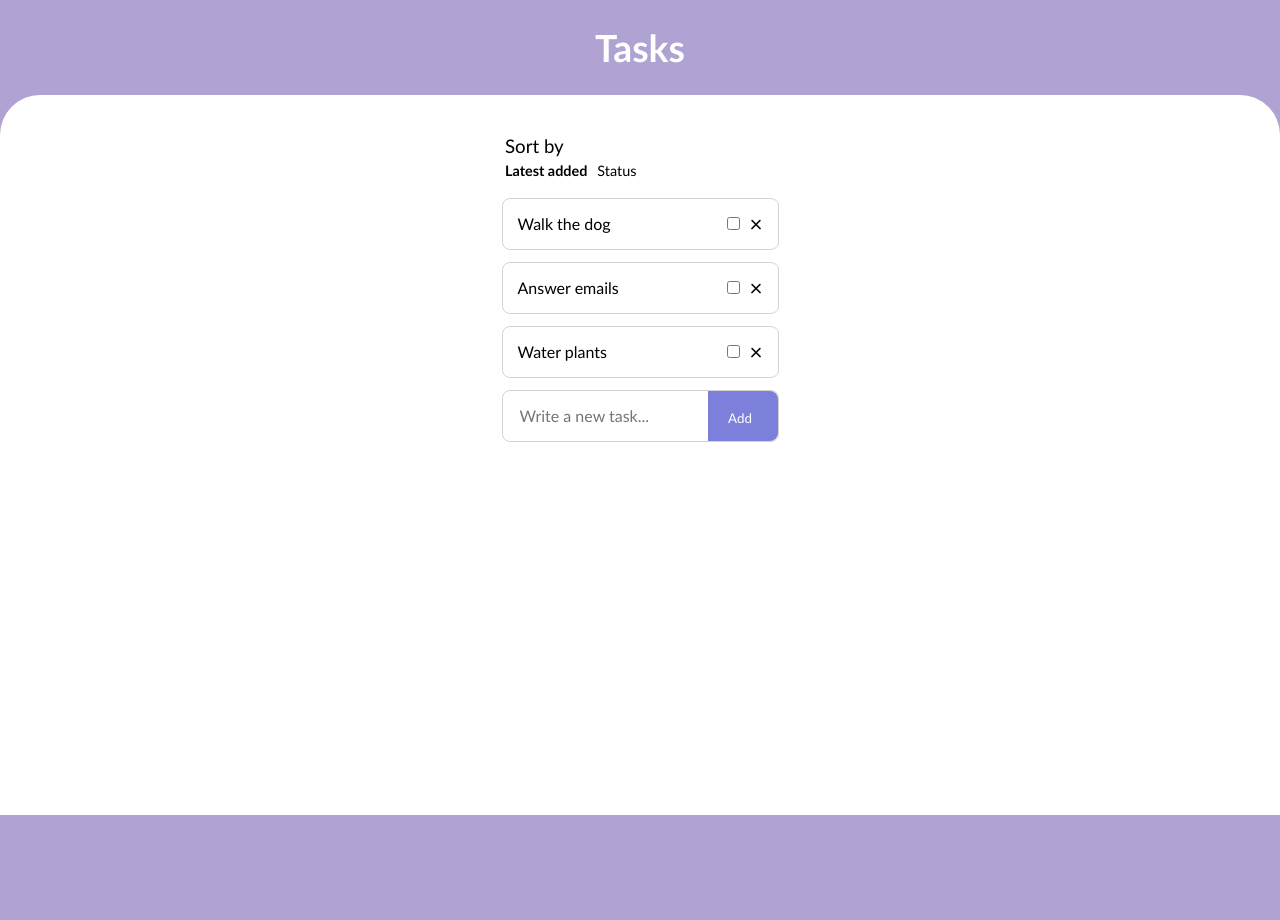
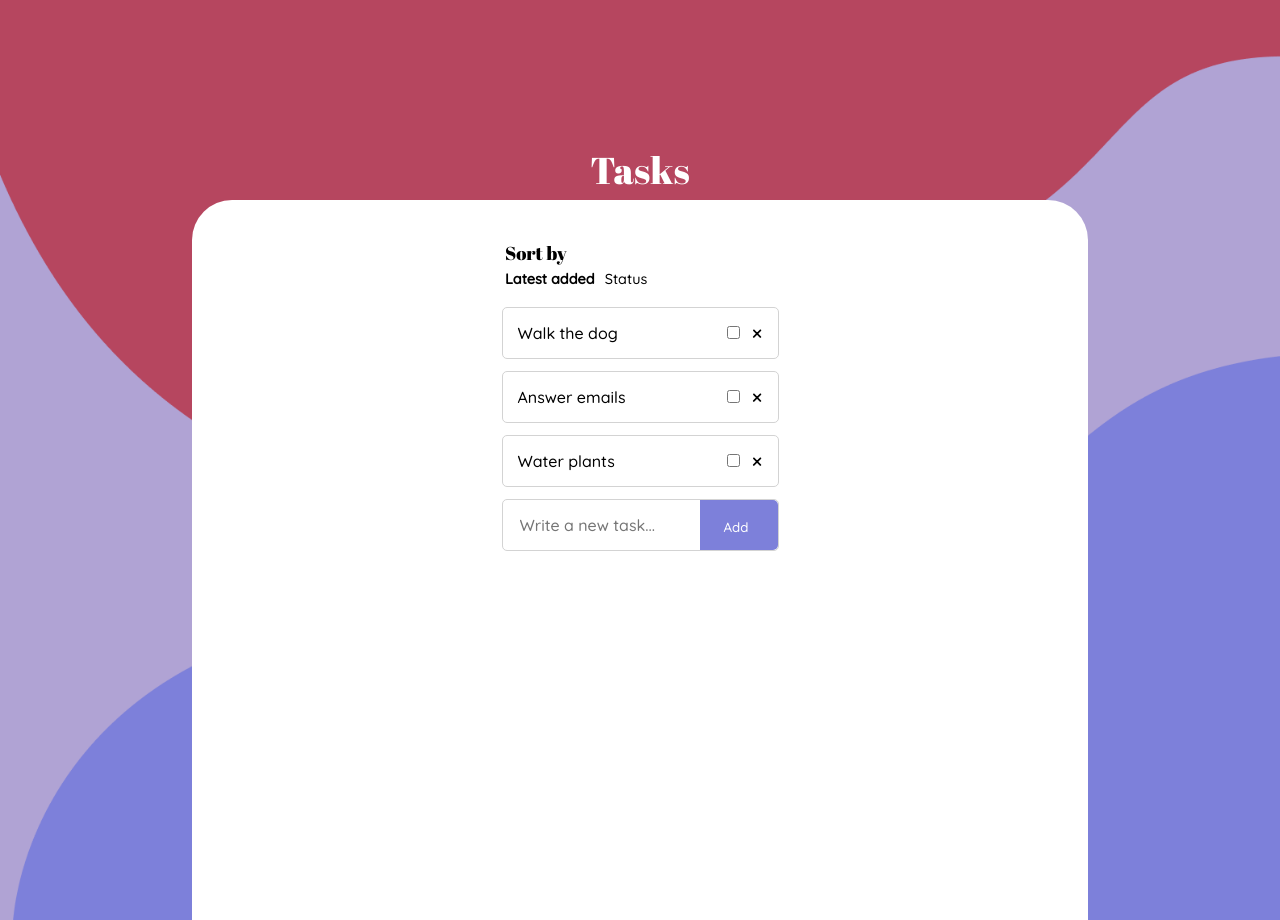
Before and after one commit to johannafryxell/To-Do-List, a website: page index.html in a window 1280 px wide. Before the commit the page ends 815 px from the top, so only its background shows below. Drawn offline with Linux system fonts and the light colour scheme.

Commit message:
backgrounds and fonts

```diff
--- a/index.html
+++ b/index.html
@@ -7,6 +7,9 @@
     <title>To Do List</title>
 
     <link rel="stylesheet" href="./css/main.css">
+    <link rel="preconnect" href="https://fonts.googleapis.com">
+    <link rel="preconnect" href="https://fonts.gstatic.com" crossorigin>
+    <link href="https://fonts.googleapis.com/css2?family=Abril+Fatface&family=Quicksand:wght@300;500&display=swap" rel="stylesheet">
 </head>
 <body>
     <header><h1>Tasks</h1></header>
--- a/scss/main.scss
+++ b/scss/main.scss
@@ -1,16 +1,24 @@
 body{
     margin: 0;
     background-color: #B0A3D4;
-    font-family: 'Gill Sans', 'Gill Sans MT', Calibri, 'Trebuchet MS', sans-serif;
     font-size: 14pt;
+    font-family: 'Quicksand', sans-serif;
+    background-image: url(/assets/iphone.png);
+    background-repeat: no-repeat;
+    background-size: cover;
 }
 
 header{
     display: flex;
     justify-content: center;
+    align-items: flex-end;
+    height: 25vh;
 
     h1{
         color: white;
+        font-family: 'Abril Fatface', cursive;
+        font-weight: 300;
+        margin-bottom: 5px;
     }
 }
 
@@ -35,6 +43,10 @@ main{
             align-items: flex-start;
             width: 270px;
             row-gap: 5px;
+
+            span{
+                font-family: 'Abril Fatface', cursive;
+            }
 
             ul{
                 display: flex;
@@ -69,7 +81,7 @@ main{
                 width: 245px;
                 height: 50px;
                 border: 1px solid lightgrey;
-                border-radius: 8px;
+                border-radius: 5px;
                 padding-left: 15px;
                 padding-right: 15px;
 
@@ -98,12 +110,12 @@ main{
             width: 260px;
             height: 50px;
             border: 1px solid lightgrey;
-            border-radius: 8px;
+            border-radius: 5px;
             padding-left: 15px;
             margin-top: 12px;
 
             #inputTask{
-                font-family: 'Gill Sans', 'Gill Sans MT', Calibri, 'Trebuchet MS', sans-serif;
+                font-family: 'Quicksand', sans-serif;
                 font-size: 1rem;
                 border: none;
             }
@@ -114,13 +126,30 @@ main{
                 background-color: #7D80DA;
                 border: none;
                 color: white;
-                font-family: 'Gill Sans', 'Gill Sans MT', Calibri, 'Trebuchet MS', sans-serif;
+                font-family: 'Quicksand', sans-serif;
                 padding: 10px 10px 5px 5px;
-                border-top-right-radius: 8px;
-                border-bottom-right-radius: 8px;
+                border-top-right-radius: 5px;
+                border-bottom-right-radius: 5px;
             }
         }
 
     }
 
 }
+
+@media only screen and (min-width: 768px) {
+    body{
+        display: flex;
+        flex-direction: column;
+        align-items: center;
+
+        background-image: url(/assets/desktop.png);
+        background-repeat: no-repeat;
+        background-size: cover;
+
+        main{
+            width: 70%;
+        }
+    }
+
+}
```
Also changed, not shown: assets/desktop.png (added), assets/iphone.png (added), css/main.css, dist/main.min.css.
